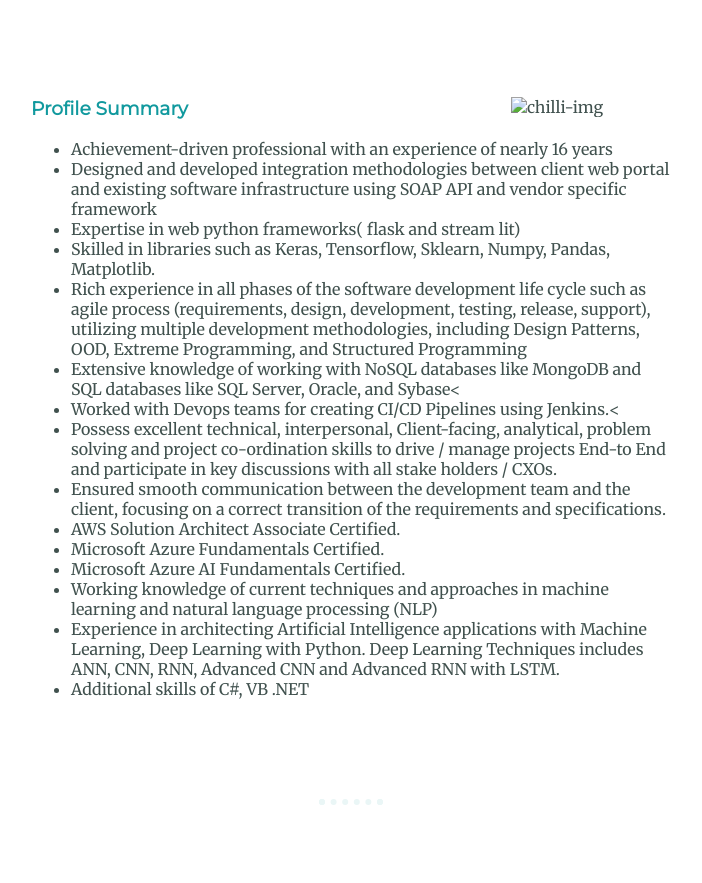
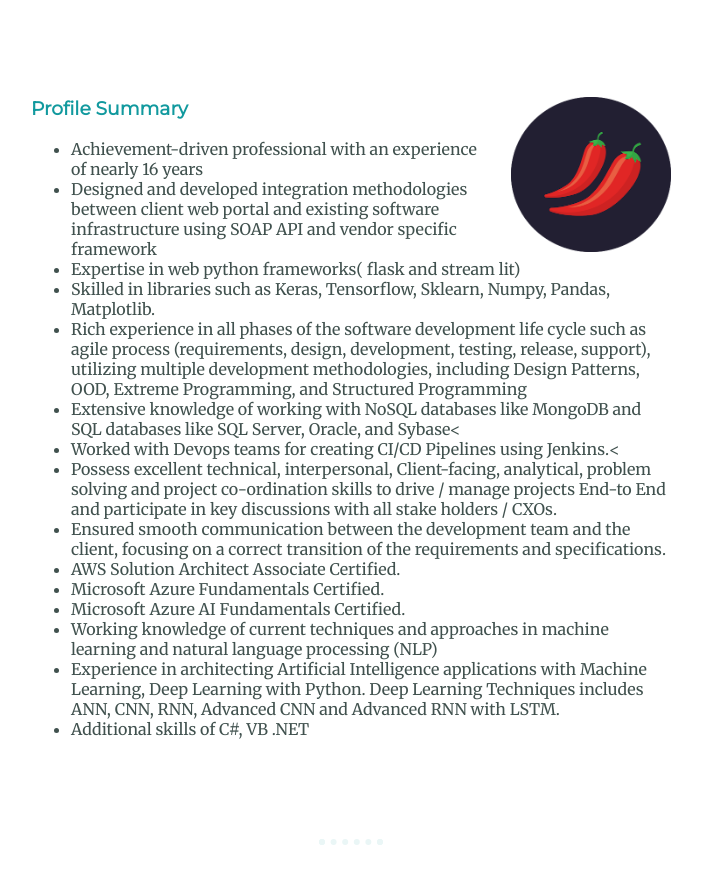
Before and after one commit to MrinalSriv/cv, a plain HTML site: page index.html in a window 1280 px wide. Shown: the part 1903-2786 px from the top of the page, without its empty margins (289-991 px from the left). Drawn offline with Linux system fonts and the light colour scheme; the site is published under a folder, as on GitHub Pages, so addresses that start at the root find nothing.

Commit message:
Update index.html
updated the path

```diff
--- a/index.html
+++ b/index.html
@@ -32,7 +32,7 @@
                 <p>Experience in executing full life-cycle development projects; ramping up projects within time, budget & quality parameters, as per project management & best practice guidelines, targeting assignments in Python, Data Science, Machine Learning and Deep Learning with an organization of high repute</p>
             </div>
             <div class="skill-row">
-                <img class="chilli-img" src="/images/chillies.png" alt="chilli-img">
+                <img class="chilli-img" src="images/chillies.png" alt="chilli-img">
                 <h3>Profile Summary</h3>
                 <p>
                 <ul>
```
